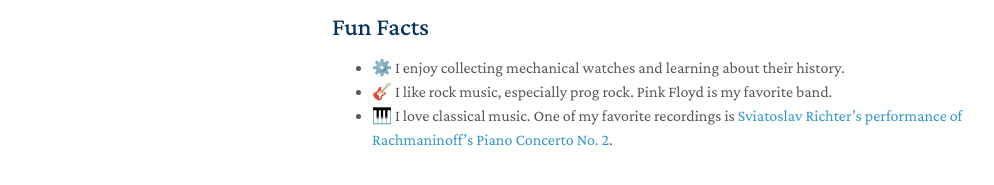
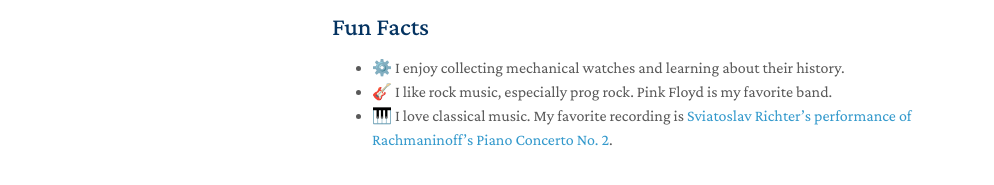
Before and after one commit to wkindling/wkindling.github.io, a Jekyll site: the page built from index.md, in a window 1280 px wide and 900 px high, scrolled down 922 px. Shown: the part 654-839 px from the top of the window, without its empty margins (138-1132 px from the left). Built offline with Jekyll 4.4.1, drawn with Linux system fonts in a browser that asks for light colours; nearby versions of some CDN libraries; a style sheet for code colours, icons or effects is not loaded; our own code applies the rules of GitHub Pages for plain Markdown files.

Commit message:
Update phrasing of favorite recording in Fun Facts

```diff
--- a/index.md
+++ b/index.md
@@ -22,4 +22,4 @@ My research lies at the intersection of physically based simulation, geometry pr
 ## Fun Facts
 - ⚙️ I enjoy collecting mechanical watches and learning about their history.
 - 🎸 I like rock music, especially prog rock. Pink Floyd is my favorite band.
-- 🎹 I love classical music. One of my favorite recordings is [Sviatoslav Richter’s performance of Rachmaninoff’s Piano Concerto No. 2](https://share.google/XsFEAEIKa6mXMKmlG).
+- 🎹 I love classical music. My favorite recording is [Sviatoslav Richter’s performance of Rachmaninoff’s Piano Concerto No. 2](https://share.google/XsFEAEIKa6mXMKmlG).
```
